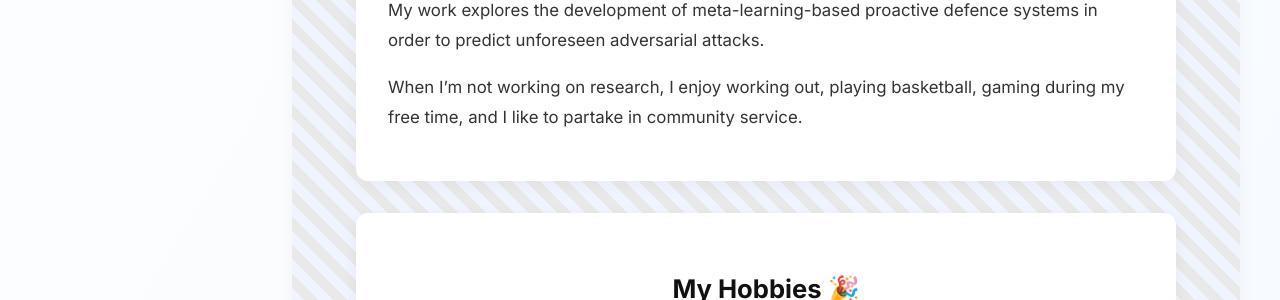
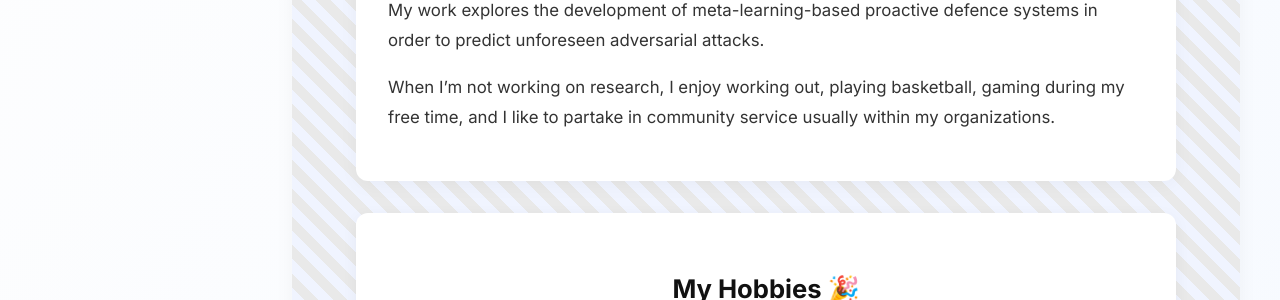
Before and after one commit to Tyrell-Adams/Tyrell-Adams.github.io, a Jekyll site: the page built from pages/about-me.md, in a window 1280 px wide. Shown: the part 727-1027 px from the top of the page. Built offline with Jekyll 4.4.1, drawn with Linux system fonts in a browser that asks for light colours.

Commit message:
Update about-me.md

```diff
--- a/pages/about-me.md
+++ b/pages/about-me.md
@@ -13,7 +13,7 @@ about:
 
     My work explores the development of meta-learning-based proactive defence systems in order to predict unforeseen adversarial attacks.
 
-    When I’m not working on research, I enjoy working out, playing basketball, gaming during my free time, and I like to partake in community service.
+    When I’m not working on research, I enjoy working out, playing basketball, gaming during my free time, and I like to partake in community service usually within my organizations.
 
   hobbies:
     - icon: 🏀
```
